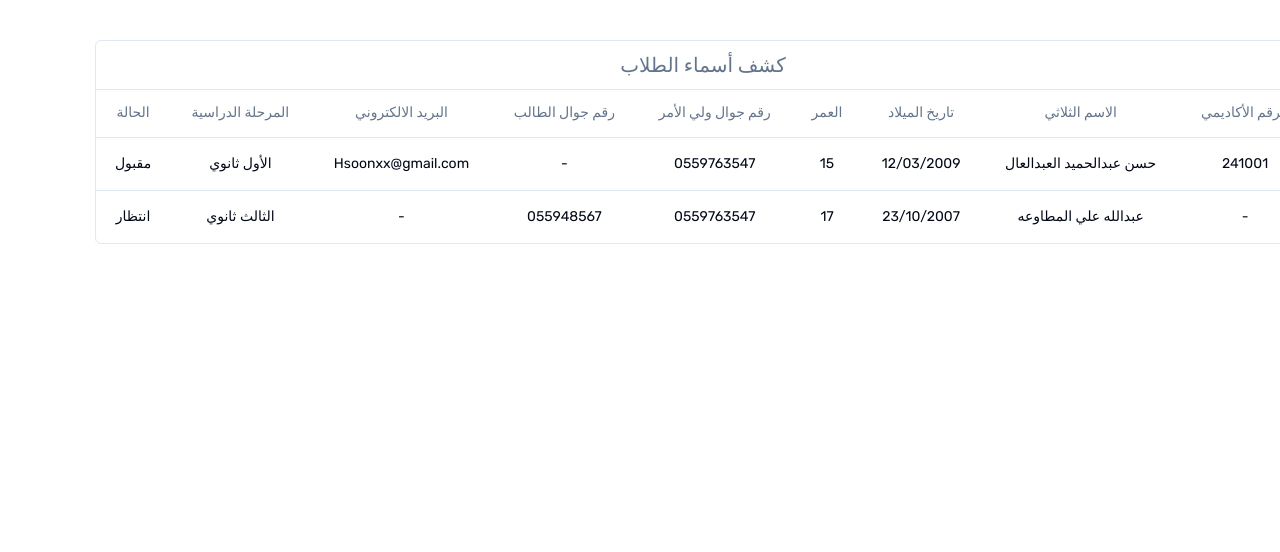
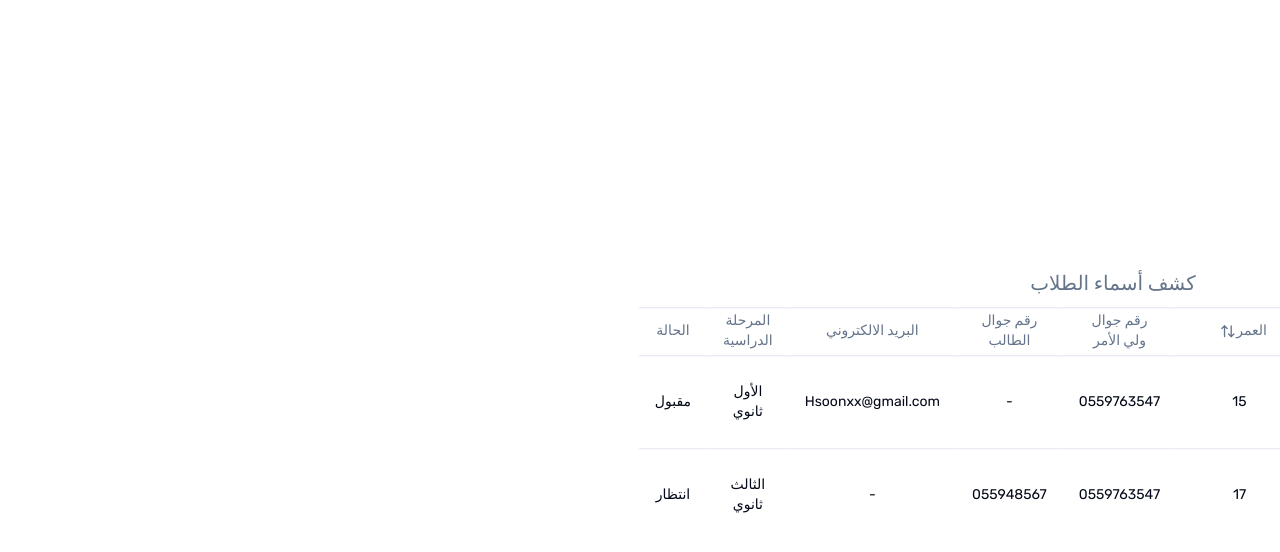
Before and after one commit to Labrarysa/CourseManager, a Next.js app: page /table in a window 1280 px wide. Shown: the top 552 px of the page. Built offline with nearby package versions, Linux system fonts and the light colour scheme.

Commit message:
add the sorting

```diff
--- a/app/table/column.tsx
+++ b/app/table/column.tsx
@@ -1,6 +1,8 @@
 "use client"
 
+import { Button } from "@/components/ui/button"
 import { ColumnDef } from "@tanstack/react-table"
+import { ArrowUpDown, MoreHorizontal } from "lucide-react"
 
 // This type is used to define the shape of our data.
 // You can use a Zod schema here if you want.
@@ -31,7 +33,17 @@ export const columns: ColumnDef<student>[] = [
   },
   {
     accessorKey: "age",
-    header: "العمر",
+    header: ({ column }) => {
+      return (
+        <Button
+          variant="ghost"
+          onClick={() => column.toggleSorting(column.getIsSorted() === "asc")}
+        >
+          العمر
+          <ArrowUpDown className="ml-2 h-4 w-4" />
+        </Button>
+      )
+    },
   },
   {
     accessorKey: "fatherPhone",
--- a/app/table/data-table.tsx
+++ b/app/table/data-table.tsx
@@ -1,10 +1,13 @@
 "use client"
 
+import * as React from "react"
 import {
   ColumnDef,
   flexRender,
   getCoreRowModel,
   useReactTable,
+  SortingState,
+  getSortedRowModel,
 } from "@tanstack/react-table"
 
 import {
@@ -25,14 +28,21 @@ export function DataTable<TData, TValue>({
   columns,
   data,
 }: DataTableProps<TData, TValue>) {
+  const [sorting, setSorting] = React.useState<SortingState>([])
   const table = useReactTable({
     data,
     columns,
     getCoreRowModel: getCoreRowModel(),
+    onSortingChange: setSorting,
+    getSortedRowModel: getSortedRowModel(),
+    state: {
+      sorting,
+    }
   })
 
+
   return (
-    <div className="rounded-md border">
+    <div className="absolute -translate-x-1/2 -translate-y-1/2 top-1/2 left-1/2">
       <Table>
         <TableHeader>
         <TableRow className="text-xl font-semibold py-2">
--- a/app/table/page.tsx
+++ b/app/table/page.tsx
@@ -1,5 +1,4 @@
 // "use client";
-// import React, { useState } from 'react';
 // import {
 //   Table,
 //   TableBody,
@@ -96,6 +95,7 @@
 // }
 
 
+import React, { useState } from 'react';
 import { student, columns } from "./column"
 import { DataTable } from "./data-table"
 
```
